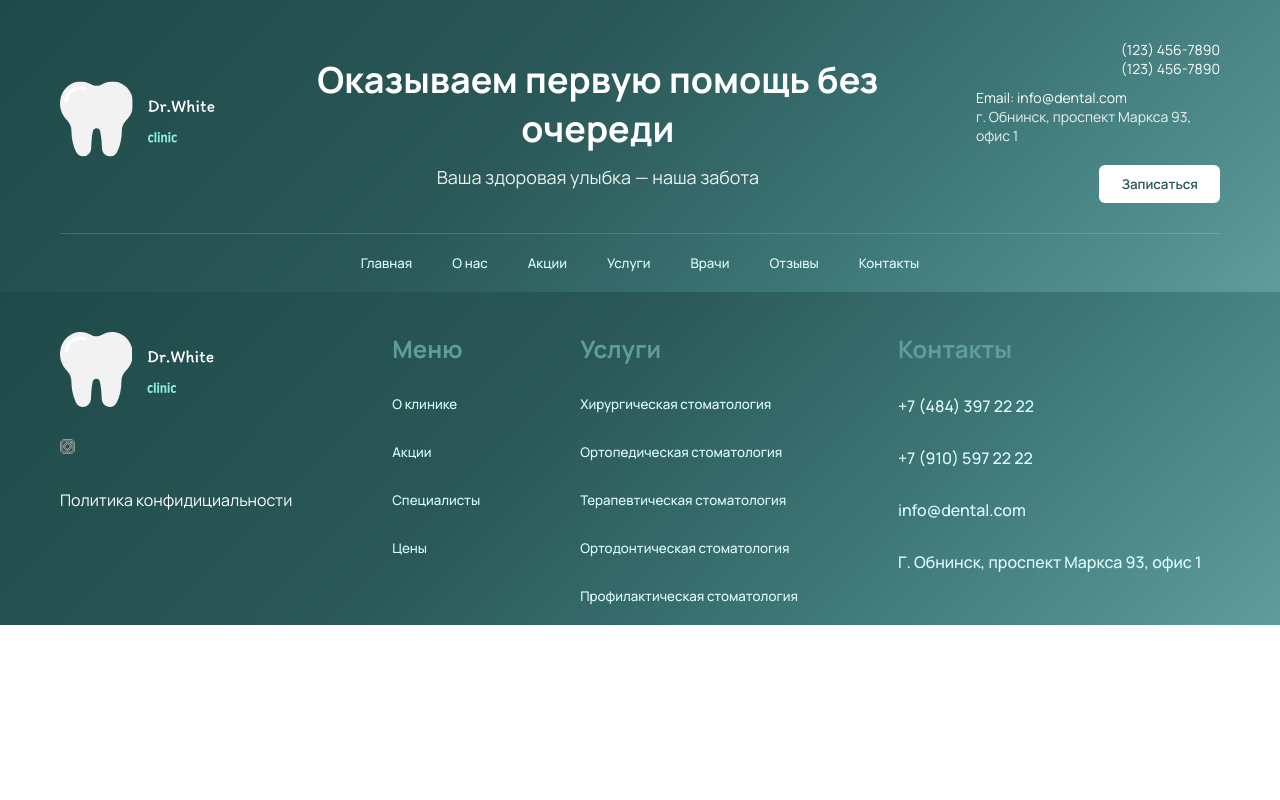
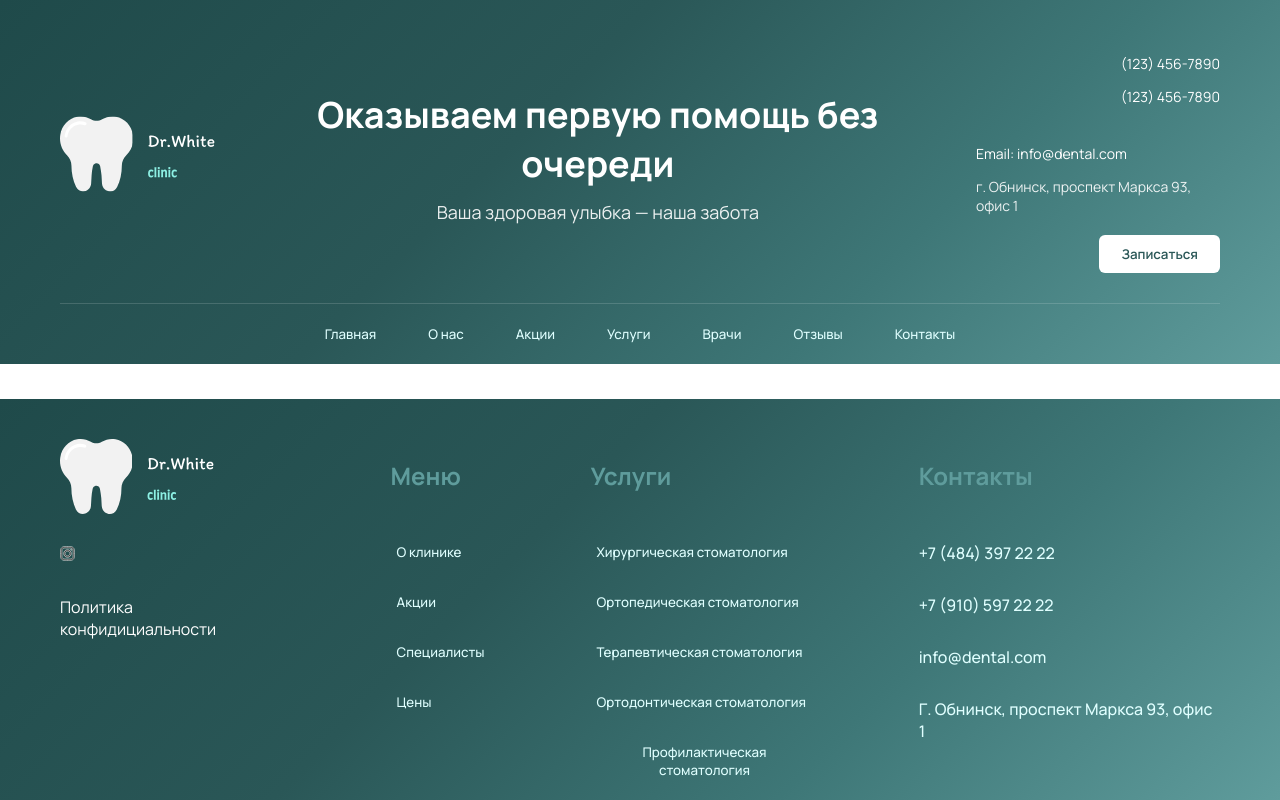
Before and after one commit to kusura34/dental, an Angular app: page / in a window 1280 px wide. Built offline with nearby package versions, Linux system fonts and the light colour scheme.

Commit message:
corection footer

```diff
--- a/src/app/app.component.html
+++ b/src/app/app.component.html
@@ -1,3 +1,7 @@
 <app-header></app-header>
-<router-outlet></router-outlet>
+
+<main class="page-content">
+  <router-outlet></router-outlet>
+</main>
+
 <app-footer></app-footer>
--- a/src/app/app.component.scss
+++ b/src/app/app.component.scss
@@ -0,0 +1,9 @@
+:host {
+  display: flex;
+  flex-direction: column;
+  min-height: 100vh;
+}
+
+.page-content {
+  flex: 1;
+}
--- a/src/app/layout/footer/footer.component.scss
+++ b/src/app/layout/footer/footer.component.scss
@@ -12,6 +12,7 @@ h2 {
     #5f9c9c 100%
   );
   color: white;
+
 }
 
 .footer {
--- a/src/styles.scss
+++ b/src/styles.scss
@@ -1,9 +1,21 @@
-/* You can add global styles to this file, and also import other style files */
 * {
-  margin: 0;
-  padding: 0;
   box-sizing: border-box;
   font-family: Manrope;
   text-decoration: none;
   color: white;
 }
+
+html,
+body {
+  margin: 0;
+}
+
+body {
+  display: flex;
+  flex-direction: column;
+  min-height: 100vh;
+}
+
+.page-content {
+  flex: 1;
+}
```
